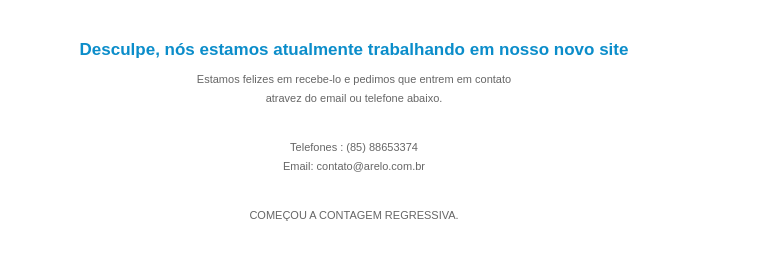
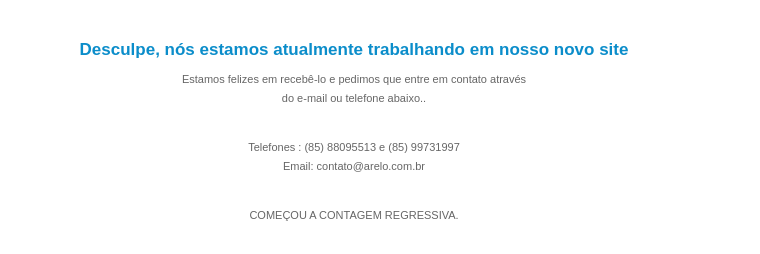
Before and after one commit to davtech/arelo-contabilidade-presite, a plain HTML site: page index.html in a window 1280 px wide. Shown: the part 228-482 px from the top of the page, without its empty margins (286-1046 px from the left). Drawn offline with Linux system fonts and the light colour scheme.

Commit message:
adicionando telefone e corrigindo erro ortográfico

```diff
--- a/index.html
+++ b/index.html
@@ -32,8 +32,8 @@
 <!-- End Headline -->
 
 <!-- Begin Teaser Text -->
-<p> Estamos felizes em recebe-lo e pedimos que entrem em contato atravez do email ou telefone abaixo.</p>
-<p>Telefones : (85) 88653374<br>
+<p> Estamos felizes em recebê-lo e pedimos que entre em contato através do e-mail ou telefone abaixo..</p>
+<p>Telefones : (85) 88095513 e (85) 99731997<br>
 Email: contato@arelo.com.br
 </p>
 <!-- End Teaser Text -->
```
